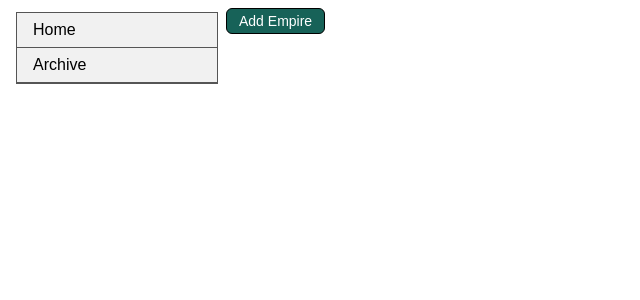
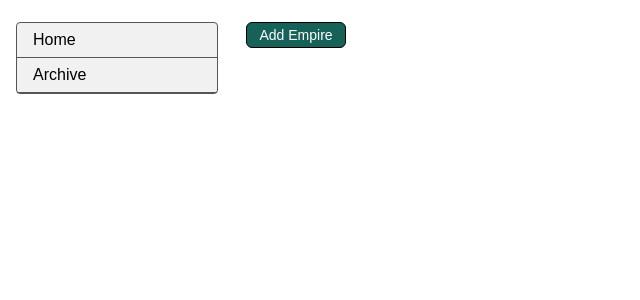
Before and after one commit to shishu1998/psychic-umbrella, a Flask app: page /archive in a window 1280 px wide. Shown: the top 300 px of the page, without its empty margins (0-640 px from the left). Run offline with Flask 2, Linux system fonts and the light colour scheme; data that the repository does not hold is empty.

Commit message:
not sure

```diff
--- a/static/archive.css
+++ b/static/archive.css
@@ -1,4 +1,8 @@
-div div{
-    display:block;
-    margin: 2px 2px 2px 2px;
+ul{
+    list-style-type:none;
+    padding: 0;
 }
+div{
+    position:relative;
+    top:10px;
+}
--- a/static/data.css
+++ b/static/data.css
@@ -5,6 +5,7 @@ form{
     border: 1px solid #176258;
     border-radius: 6px;
     padding: 4px 4px 4px 4px;
+    vertical-align: top;
 }
 
 label{
@@ -23,7 +24,3 @@ input {
     border-radius: 6px;
     border: #176258 solid 1px;
 }
-
-button{
-
-}
--- a/static/style.css
+++ b/static/style.css
@@ -2,7 +2,7 @@ body{
     font-family: "Arial";
 }
 
-ul {
+.nav ul {
     display: inline-block;
     list-style-type: none;
     margin: 4px 8px 4px 8px;
@@ -10,10 +10,12 @@ ul {
     padding: 0 0 0 0;
     background-color: #f1f1f1;
     border: 1px solid #555;
+    border-radius: 4px;
     float:left;
+    vertical-align: top;
 }
 
-li a {
+.nav li a {
     display: block;
     color: #000;
     padding: 8px 0 8px 16px;
@@ -22,11 +24,11 @@ li a {
 }
 
 /* Change the link color on hover */
-li a:hover {
+.nav li a:hover {
     background-color: #555;
     color: white;
 }
-li:last-child{
+.nav li:last-child{
     border-bottom:none;
 }
 button {
@@ -37,6 +39,7 @@ button {
     border: solid black 1px;
     border-radius: 6px;
     text-decoration: none;
+    margin:4px 16px 4px 16px;
 }
 
 button:hover {
@@ -44,6 +47,7 @@ button:hover {
 }
 
 input[type="button"] {
+    margin:4px 16px 4px 16px;
     color: white;
     font-size: 14px;
     background: #176258;
@@ -56,3 +60,7 @@ input[type="button"] {
 input[type="button"]:hover {
     background: #2b887c;
 }
+div{
+    vertical-align: top;
+    display:inline-block;
+}
--- a/templates/archive.html
+++ b/templates/archive.html
@@ -6,27 +6,35 @@
 {% endblock %}
 
 {% block body %}
+
 {% if data == "empires" %}
+<div>
 <a href="/addEmpire"><button id="add">Add Empire</button></a>
+<ul>
 {% for key in Emps %}
 {% for emp in Emps[key] %}
-<div>
+<li>
 <a href="/removeEmpire/{{key}}/{{emp}}"><button id="remove">X</button>
 <a href="/{{emp}}/archive">{{emp}}</a>
-</div>
+</li>
 {% endfor %}
 {% endfor %}
+</ul>
+</div>
 
 {% elif data == "maps" %}
 <a href="/addMap"><button id="add">Add Map</button></a>
+<ul>
 {% for dict in Maps %}
 {% for date in dict%}
-<div>
+<li>
 <a href=""><button id="remove">X</button></a>
 <a href="">{{date}}</a>
+</li>
 {% endfor %}
 {% endfor %}
+</ul>
 {% endif %}
-</div>
+
 <script src="static/archive.js"></script>
 {% endblock %}
--- a/templates/template.html
+++ b/templates/template.html
@@ -5,6 +5,7 @@
     {%block head%}{%endblock%}
   </head>
   <body>
+    <div class="nav">
     <ul>
       <li>
 	<a href="/">Home</a>
@@ -13,5 +14,6 @@
 	<a href="/archive">Archive</a>
       </li>
     </ul>
+    </div>
     {%block body%}{%endblock%}
   </body>
```
